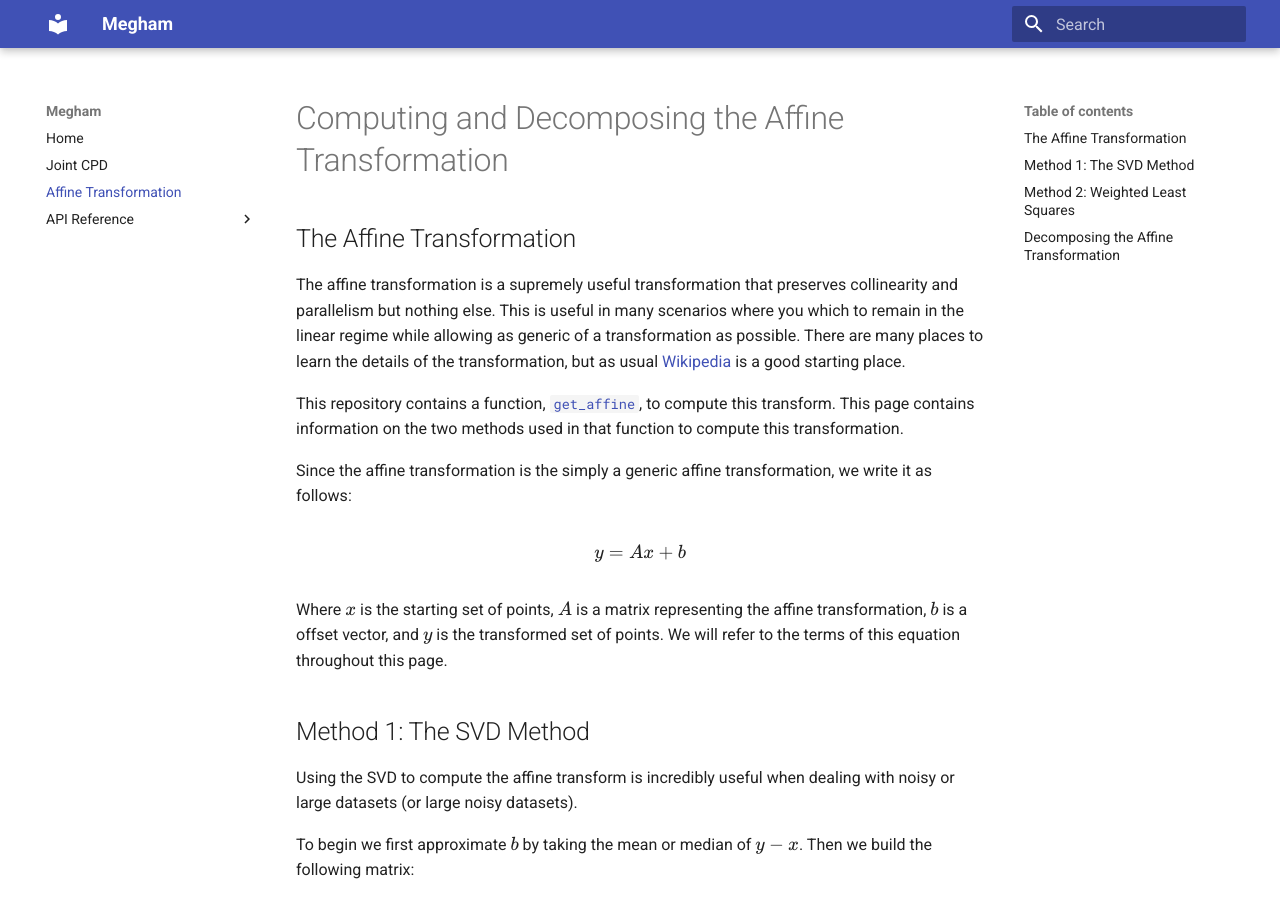
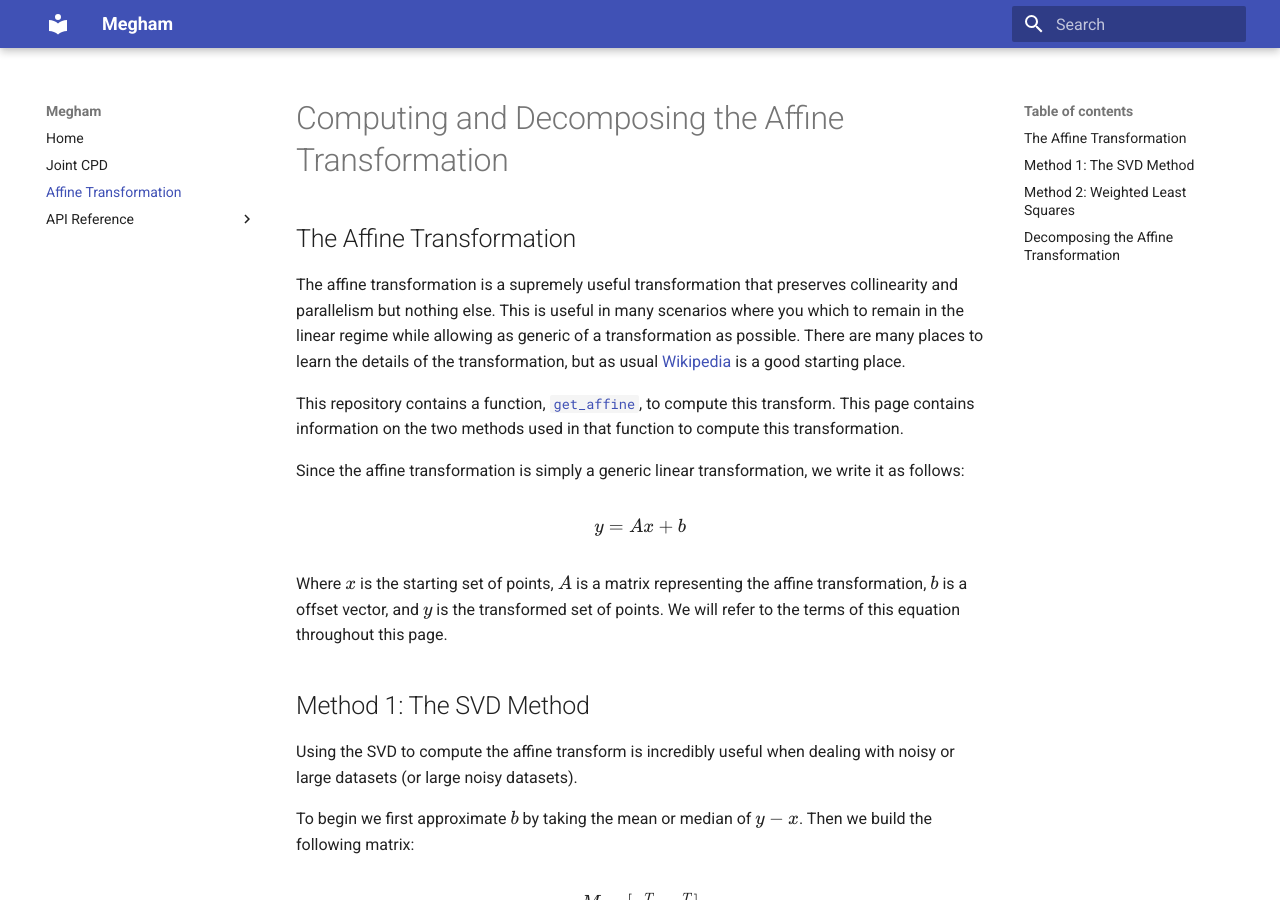
Before and after one commit to skhrg/megham, an MkDocs documentation site: the page built from docs/affine.md, in a window 1280 px wide and 900 px high. Built offline with MkDocs 1.6.1 and Material for MkDocs 9.7.7, drawn with Linux system fonts in a browser that asks for light colours; the version menu is left out.

Commit message:
docs: fix typos in affine docs

```diff
--- a/docs/affine.md
+++ b/docs/affine.md
@@ -10,7 +10,7 @@ This repository contains a function, [`get_affine`](https://skhrg.github.io/megh
 This page contains information on the two methods used in that function to compute this transformation.
 
 
-Since the affine transformation is the simply a generic affine transformation, we write it as follows:
+Since the affine transformation is simply a generic linear transformation, we write it as follows:
 
 $$
 y = Ax + b
@@ -105,7 +105,7 @@ $$
 
 where $R$ is the rotation matrix, $S$ is the shear matrix, and $M$ is the scale matrix.
 
-Starting with the affine transform as a $n_{dim|$ by $n_{dim}$ matrix we take:
+Starting with the affine transform as a $n_{dim}$ by $n_{dim}$ matrix we take:
 
 $$
 B = A^T A = M^T S^T R^T R S M = M^T S^T S M
```
